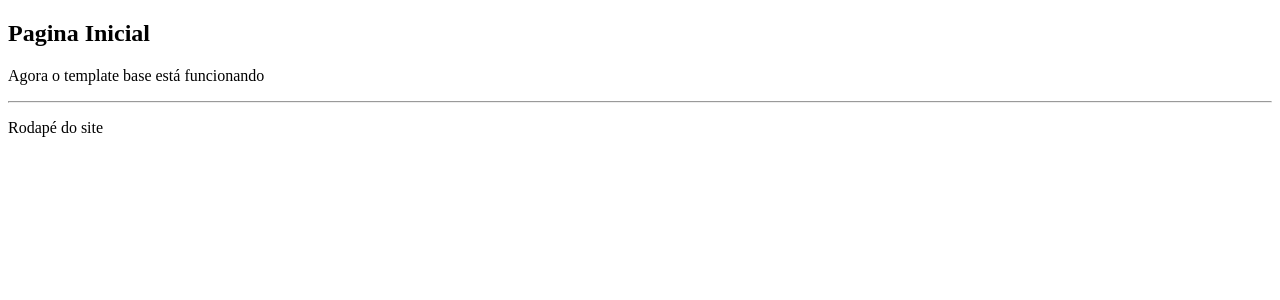
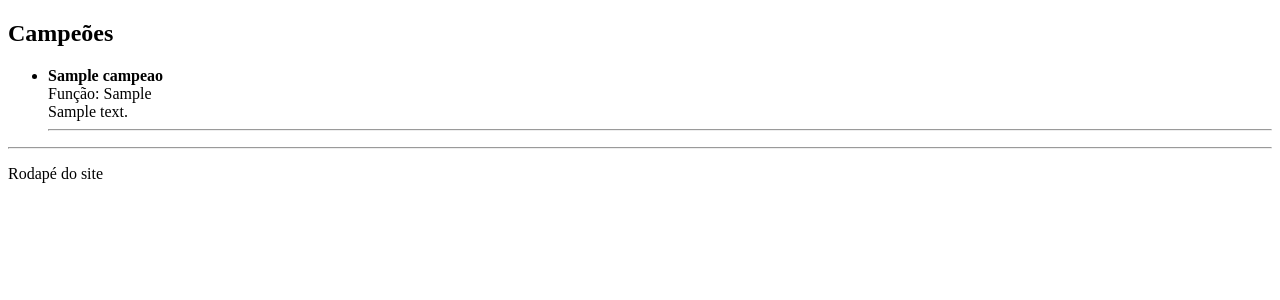
Before and after one commit to lucasmmoura/projeto_janna, a Django app: page / in a window 1280 px wide. Shown: the part 82-382 px from the top of the page. Run offline with Django 5.2, Linux system fonts and the light colour scheme; tables that the repository leaves empty hold one stand-in row (values such as "Sample post").

Commit message:
Lista de campeões na pagina inicial

```diff
--- a/core/templates/core/home.html
+++ b/core/templates/core/home.html
@@ -3,6 +3,21 @@
 
 <!-- Conteúdo que irá para o arquivo base -->
 {% block content %}
-	<h2>Pagina Inicial</h2>
-    <p>Agora o template base está funcionando</p>
+    <h2>Campeões</h2>
+
+    {% if campeoes %}
+        <ul>
+            {% for campeao in campeoes %}
+                <li>
+                    <strong>{{ campeao.nome }}</strong><br>
+                    Função: {{ campeao.funcao }}<br>
+                    {{ campeao.descricao }}
+                </li>
+
+                <hr>
+            {% endfor %}
+        </ul>
+    {% else %}
+        <p>Nenhum campeão cadastrado.</p>
+    {% endif %}
 {% endblock %}
--- a/core/views.py
+++ b/core/views.py
@@ -1,7 +1,11 @@
 from django.shortcuts import render
+from django.http import HttpResponse
+from .models import Campeao
+# Create your views here.
 
-# Create your views here.
-from django.http import HttpResponse
 
 def home(request):
-    return render(request, 'core/home.html')
+    campeoes = Campeao.objects.all()
+    return render(request, 'core/home.html', {
+        'campeoes': campeoes
+    })
```
